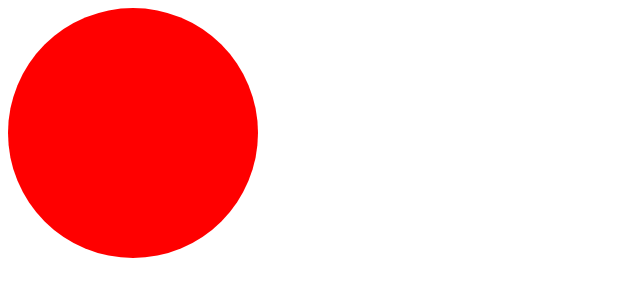
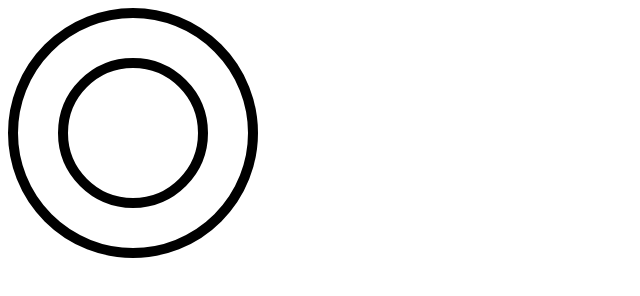
Before and after one commit to MariaTheCoder/SVG-Watch, a website: page index.html in a window 1280 px wide. Shown: the whole page, without its empty margins (0-640 px from the left). Drawn offline with Linux system fonts and the light colour scheme.

Commit message:
experiment with making two circles centered similarly but are of different sizes

```diff
--- a/index.html
+++ b/index.html
@@ -13,7 +13,9 @@
 
 <body>
   <svg width="250" height="250">
-    <circle r="125" cx="125" cy="125" fill="red" />
+    <!-- Circles -->
+    <circle r="120" cx="125" cy="125" fill="none" stroke="black" stroke-width="10" />
+    <circle r="70" cx="125" cy="125" fill="none" stroke="black" stroke-width="10" />
   </svg>
 </body>
 
```
